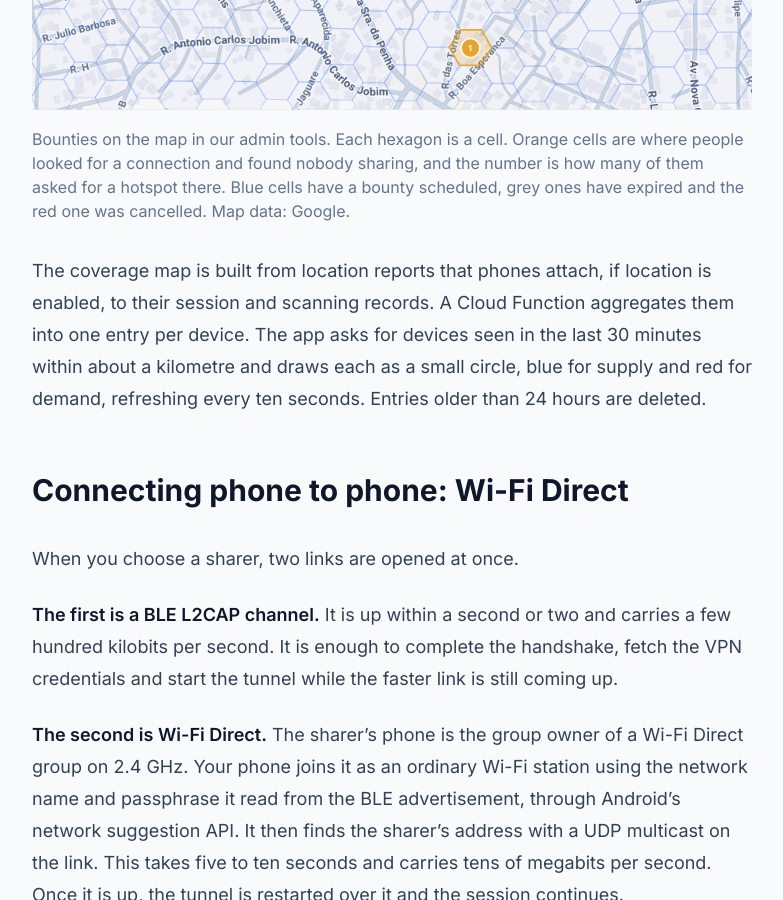
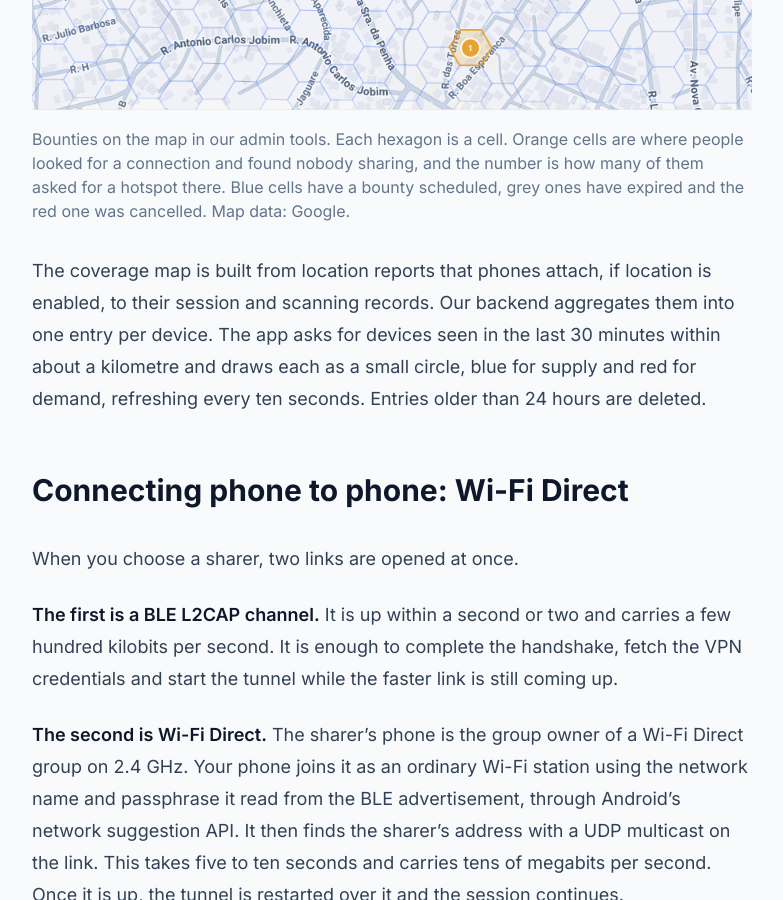
Before and after one commit to BumpApp/bumpapp.github.io, a Jekyll site: the page built from how-it-works/index.md, in a window 1280 px wide and 900 px high, scrolled down 2725 px. Shown: the whole window, without its empty margins (248-1031 px from the left). Built offline with Jekyll 4.4.1, drawn with Linux system fonts in a browser that asks for light colours.

Commit message:
Explainer: drop the Cloud Functions mention
Co-Authored-By: Claude Fable 5.1 <noreply@anthropic.com>

```diff
--- a/how-it-works/index.md
+++ b/how-it-works/index.md
@@ -78,7 +78,7 @@ Bump is not city-wide Wi-Fi, yet. We aim to get there by growing coverage rather
 <figcaption>Bounties on the map in our admin tools. Each hexagon is a cell. Orange cells are where people looked for a connection and found nobody sharing, and the number is how many of them asked for a hotspot there. Blue cells have a bounty scheduled, grey ones have expired and the red one was cancelled. Map data: Google.</figcaption>
 </figure>
 
-The coverage map is built from location reports that phones attach, if location is enabled, to their session and scanning records. A Cloud Function aggregates them into one entry per device. The app asks for devices seen in the last 30 minutes within about a kilometre and draws each as a small circle, blue for supply and red for demand, refreshing every ten seconds. Entries older than 24 hours are deleted.
+The coverage map is built from location reports that phones attach, if location is enabled, to their session and scanning records. Our backend aggregates them into one entry per device. The app asks for devices seen in the last 30 minutes within about a kilometre and draws each as a small circle, blue for supply and red for demand, refreshing every ten seconds. Entries older than 24 hours are deleted.
 
 ## Connecting phone to phone: Wi-Fi Direct
 
```
